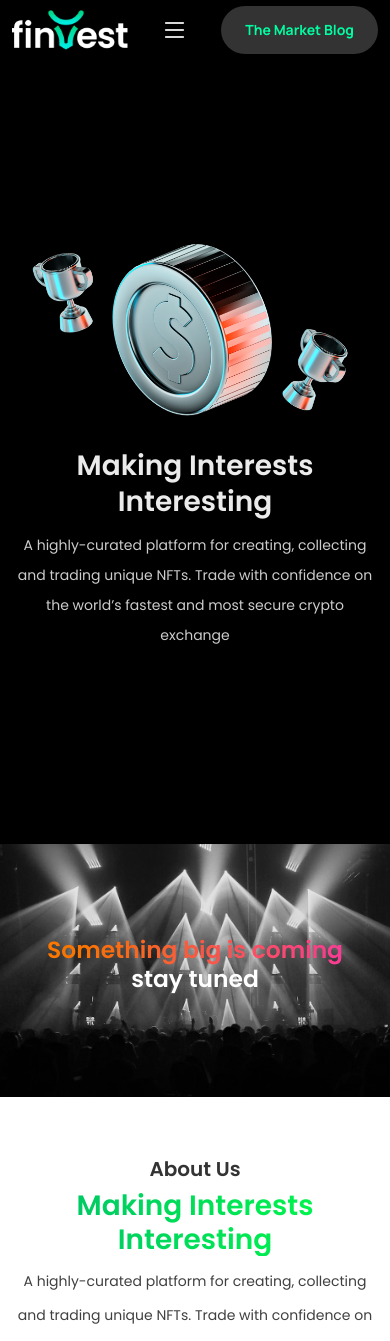
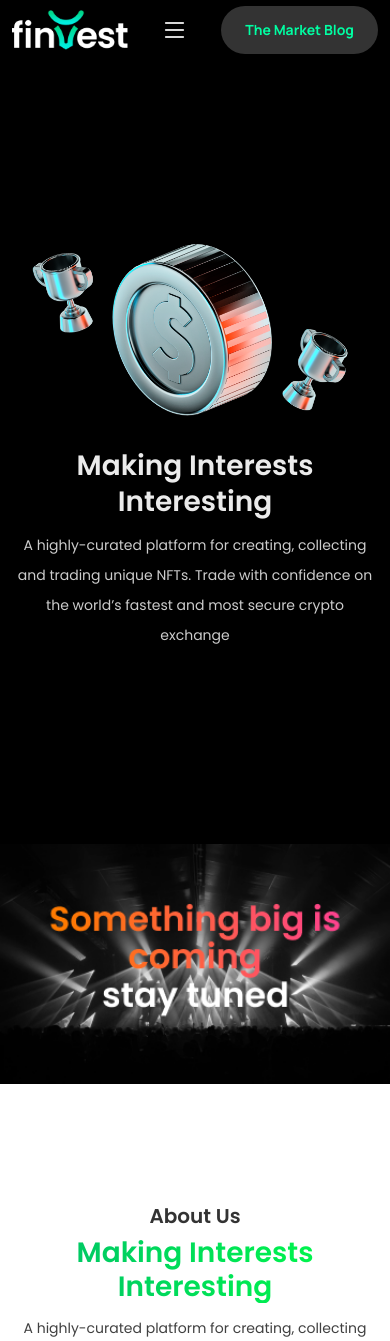
Before and after one commit to Finvest-SNU/website, a Next.js app: page / in a window 390 px wide. Shown: the top 1341 px of the page. Built offline with nearby package versions, Linux system fonts and the light colour scheme.

Commit message:
refactor: change banner elements to a single image

```diff
--- a/assets/js/main.js
+++ b/assets/js/main.js
@@ -39,35 +39,6 @@
   const onscroll = (el, listener) => {
     el.addEventListener('scroll', listener)
   }
-
-  const changeNavBar = () => {
-    let position = window.scrollY;
-    let banner = select('#banner')
-    const header = select('#header')
-    const navbarBg = select('#navbar-bg')
-    const navbarlinks = select('.navbar a', true)
-    const logo = select('#navbar-logo')
-    const logoLight = select('#logo-light').dataset.src;
-    const logoDark = select('#logo-dark').dataset.src;
-    if (!banner) return
-    if (position >= banner.offsetTop) {
-      header.classList.remove('header-dark')
-      navbarBg.classList.add('navbar-bg')
-      navbarlinks.forEach(navbarlink => {
-        navbarlink.classList.add('navbar-link-dark')
-      })
-      logo.setAttribute('src', logoLight)
-    } else {
-      header.classList.add('header-dark')
-      navbarBg.classList.remove('navbar-bg')
-      navbarlinks.forEach(navbarlink => {
-        navbarlink.classList.remove('navbar-link-dark')
-      })
-      logo.setAttribute('src', logoDark)
-    }
-  }
-
-  onscroll(document, changeNavBar)
 
   /**
    * Navbar links active state on scroll
@@ -263,4 +234,36 @@
   //   })
   // });
 
+  // CUSTOM JS
+  const changeNavBar = () => {
+    let position = window.scrollY;
+    let banner = select('#banner')
+    const header = select('#header')
+    const navbarBg = select('#navbar-bg')
+    const navbarlinks = select('.navbar a', true)
+    const logo = select('#navbar-logo')
+    const logoLight = select('#logo-light').dataset.src;
+    const logoDark = select('#logo-dark').dataset.src;
+    if (!banner) return
+    if (position >= banner.offsetTop) {
+      header.classList.remove('header-dark')
+      navbarBg.classList.add('navbar-bg')
+      navbarlinks.forEach(navbarlink => {
+        navbarlink.classList.add('navbar-link-dark')
+      })
+      logo.setAttribute('src', logoLight)
+    } else {
+      header.classList.add('header-dark')
+      navbarBg.classList.remove('navbar-bg')
+      navbarlinks.forEach(navbarlink => {
+        navbarlink.classList.remove('navbar-link-dark')
+      })
+      logo.setAttribute('src', logoDark)
+    }
+  }
+
+  onscroll(document, changeNavBar)
+
+
+
 })()
--- a/components/homepage/banner.js
+++ b/components/homepage/banner.js
@@ -1,10 +1,16 @@
 import styles from './banner.module.css';
+import Img from './../../assets/img/homepage/banner.png';
+import MobileImg from './../../assets/img/homepage/banner_mobile.png';
 
 export default function Banner() {
     return (
+        // <section id="banner" className={`d-flex flex-column justify-content-center align-items-center ${styles.banner}`}>
+        //     <h1 className={styles.heading1} data-aos="fade-down">Something big is coming</h1>
+        //     <h1 className={styles.heading2} data-aos="fade-up">stay tuned</h1>
+        // </section>
         <section id="banner" className={`d-flex flex-column justify-content-center align-items-center ${styles.banner}`}>
-            <h1 className={styles.heading1} data-aos="fade-down">Something big is coming</h1>
-            <h1 className={styles.heading2} data-aos="fade-up">stay tuned</h1>
+            <img src={Img.src} className={`img-fluid ${styles.bannerImg}`} alt="Banner" />
+            <img src={MobileImg.src} className={`img-fluid ${styles.mobileImg}`} alt="Banner" />
         </section>
     );
 }
--- a/components/homepage/banner.module.css
+++ b/components/homepage/banner.module.css
@@ -1,13 +1,22 @@
-.banner {
+/* .banner {
     width: 100%;
     height: 40vh;
     background: #000;
     background: url("../../assets/img/homepage/banner.png") center center;
     background-size: cover;
     padding: 0;
+} */
+
+.banner {
+    padding-top: 0px !important;
 }
 
-.banner:before {
+.mobileImg {
+    width: 100%;
+    display: none;
+}
+
+/* .banner:before {
   content: "";
   background: rgba(0, 0, 0, 0.1);
   position: absolute;
@@ -16,7 +25,7 @@
   height: 40vh;
   left: 0;
   right: 0;
-}
+} */
 
 .heading1 {
     position: absolute;
@@ -43,6 +52,15 @@
     font-size: 70px;
     line-height: 120%;
     color: #FFFFFF;
+}
+
+@media (max-width: 576px) {
+    .bannerImg {
+        display: none;
+    }
+    .mobileImg {
+        display: block;
+    }
 }
 
 @media (min-width: 576px) and (max-width: 767.98px) {
@@ -94,13 +112,13 @@
 
 
 @media (max-width: 575.98px) {
-  .banner {
+  /* .banner {
     height: 30vh;
   }
 
   .banner:before {
     height: 30vh;
-  }
+  } */
 
   .heading1 {
     /* font-size: 24px; */
```
Also changed, not shown: assets/img/homepage/banner_mobile.png (added), assets/img/homepage/banner_old.png (added).
